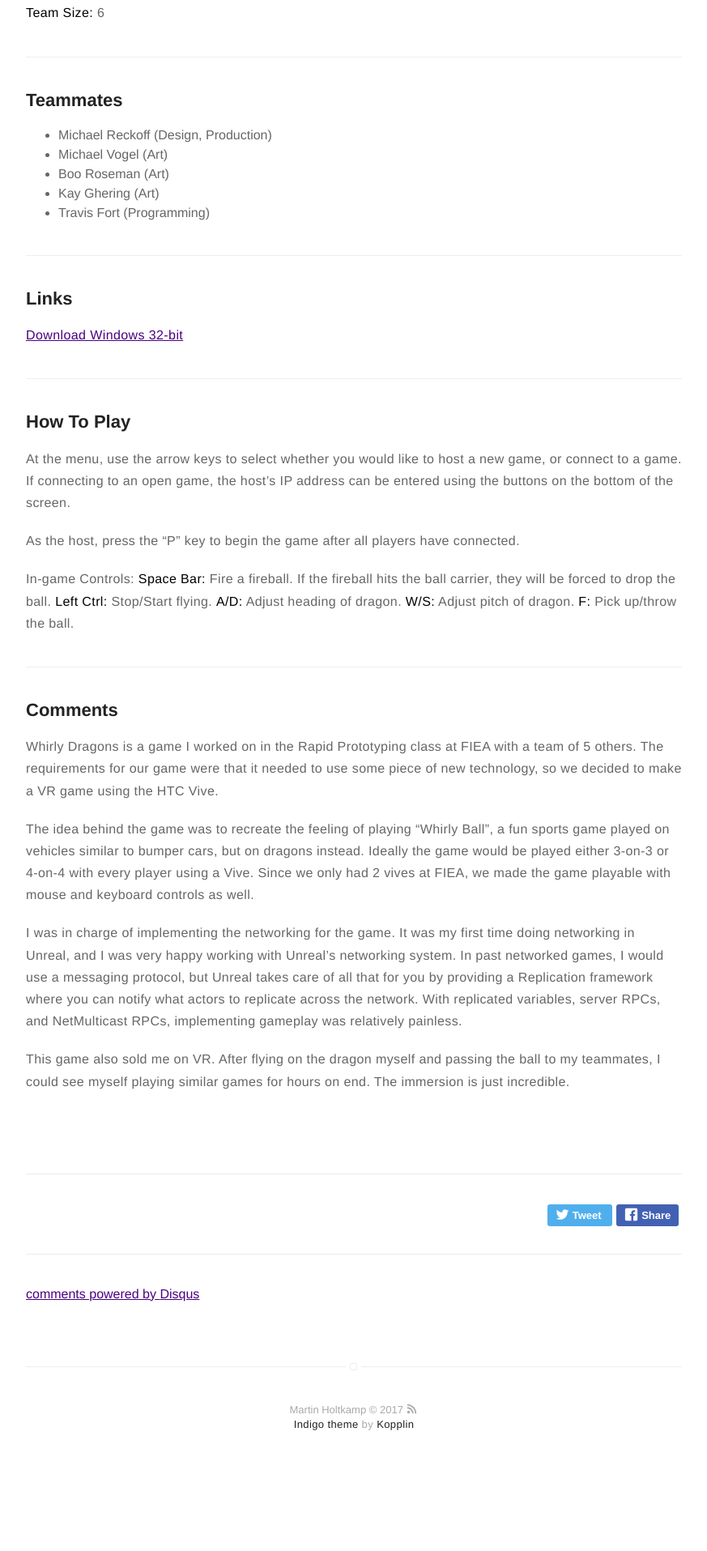
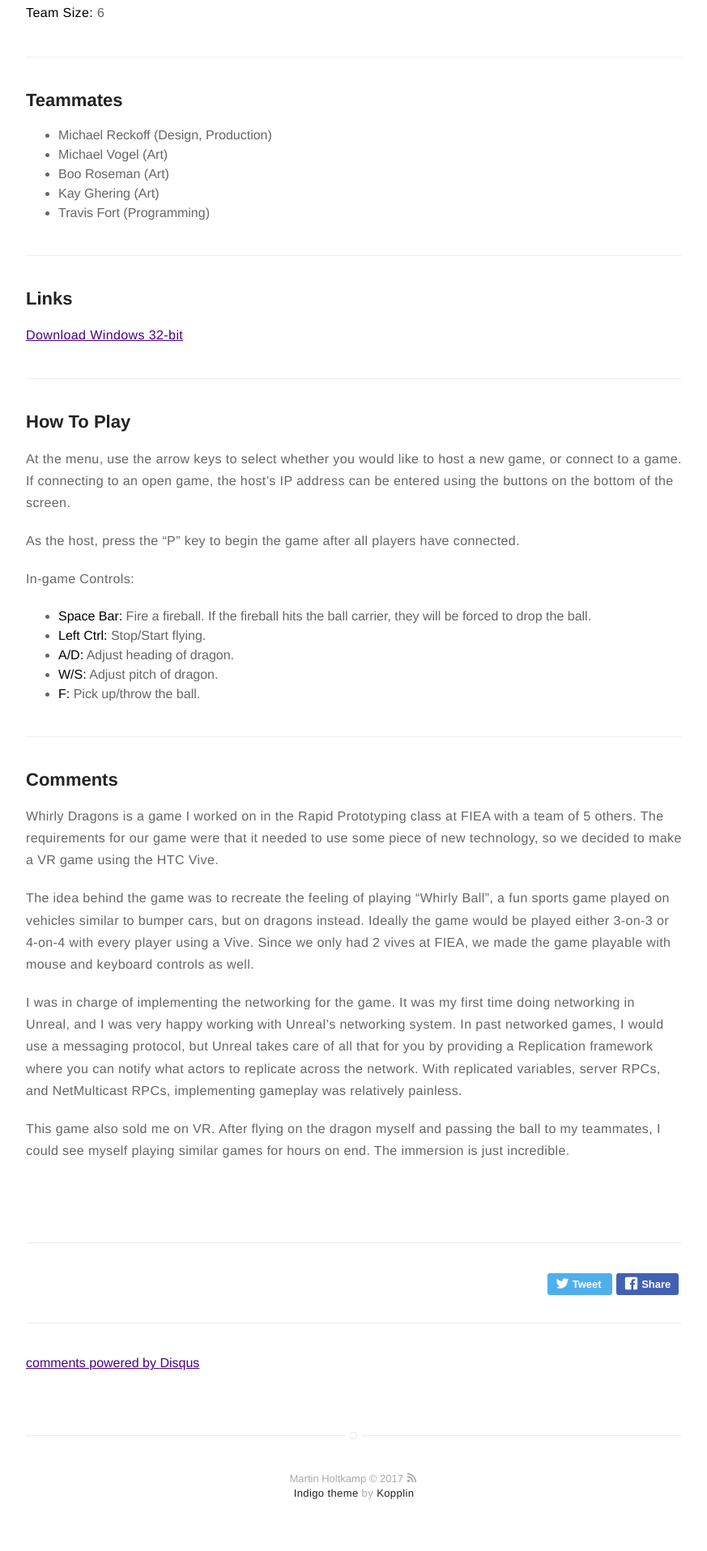
Before and after one commit to mholtkamp/mholtkamp.github.io, a Jekyll site: the page built from _posts/2017-03-03-whirly_dragons.markdown, in a window 1280 px wide. Shown: the part 719-2634 px from the top of the page at 81% size, without its empty margins (203-1076 px from the left). Built offline with Jekyll 4.4.1, drawn with Linux system fonts in a browser that asks for light colours; comment, search, counter and statistics services are not loaded; before the commit the page ends 2549 px from its top, so only the background shows below that.

Commit message:
Text fix.

```diff
--- a/_posts/2017-03-03-whirly_dragons.markdown
+++ b/_posts/2017-03-03-whirly_dragons.markdown
@@ -46,11 +46,11 @@ At the menu, use the arrow keys to select whether you would like to host a new g
 As the host, press the "P" key to begin the game after all players have connected.
 
 In-game Controls:
-**Space Bar:** Fire a fireball. If the fireball hits the ball carrier, they will be forced to drop the ball.
-**Left Ctrl:** Stop/Start flying.
-**A/D:** Adjust heading of dragon.
-**W/S:** Adjust pitch of dragon.
-**F:** Pick up/throw the ball.
+* **Space Bar:** Fire a fireball. If the fireball hits the ball carrier, they will be forced to drop the ball.
+* **Left Ctrl:** Stop/Start flying.
+* **A/D:** Adjust heading of dragon.
+* **W/S:** Adjust pitch of dragon.
+* **F:** Pick up/throw the ball.
 
 ---
 
```
